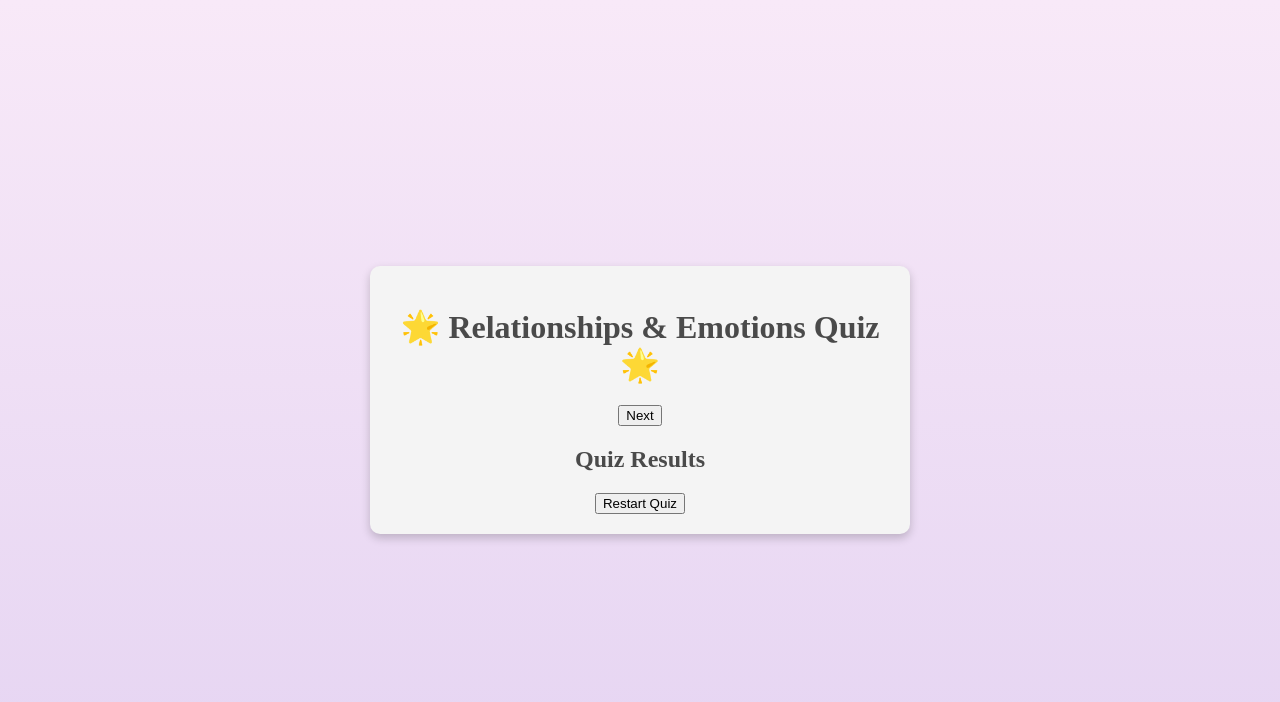
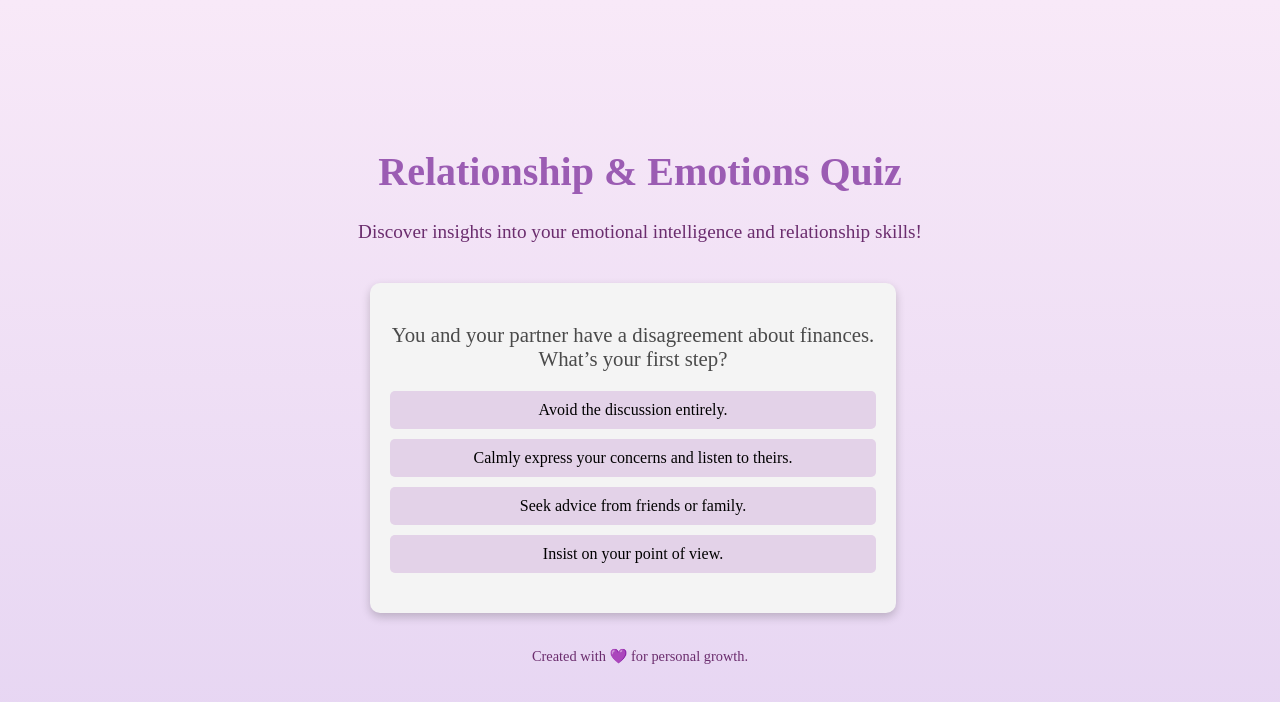
Before and after one commit to immanuelaziba/relationship-and-emotions-quiz, a plain HTML site: page index.html in a window 1280 px wide. Drawn offline with Linux system fonts and the light colour scheme.

Commit message:
Update index.html

```diff
--- a/index.html
+++ b/index.html
@@ -3,22 +3,27 @@
 <head>
   <meta charset="UTF-8">
   <meta name="viewport" content="width=device-width, initial-scale=1.0">
-  <title>Relationships & Emotions Quiz</title>
+  <title>Relationship & Emotions Quiz</title>
   <link rel="stylesheet" href="styles.css">
 </head>
 <body>
-  <div class="quiz-container">
-    <h1>🌟 Relationships & Emotions Quiz 🌟</h1>
-    <div id="quiz">
-      <!-- Question and choices dynamically generated here -->
+  <header>
+    <h1>Relationship & Emotions Quiz</h1>
+    <p>Discover insights into your emotional intelligence and relationship skills!</p>
+  </header>
+  <main>
+    <div class="quiz-container">
+      <div id="question-container">
+        <p id="question-text"></p>
+        <div id="choices"></div>
+      </div>
+      <button id="next-btn" class="btn">Next</button>
+      <div id="feedback"></div>
     </div>
-    <button id="next-btn">Next</button>
-    <div id="result" class="hidden">
-      <h2>Quiz Results</h2>
-      <p id="score"></p>
-      <button id="restart-btn">Restart Quiz</button>
-    </div>
-  </div>
+  </main>
+  <footer>
+    <p>Created with 💜 for personal growth.</p>
+  </footer>
   <script src="script.js"></script>
 </body>
 </html>
```
